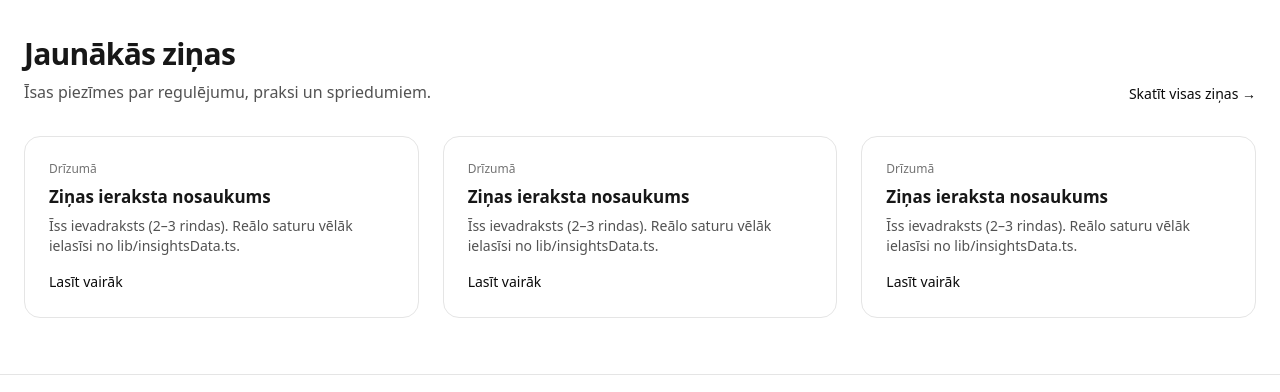
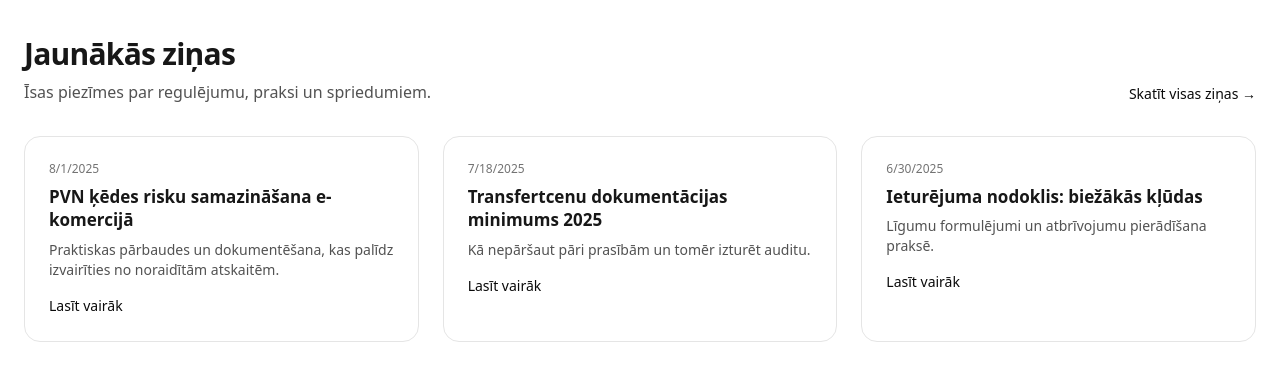
Before and after one commit to kartupelisss/majaslapa-frontend, a Next.js app: page / in a window 1280 px wide. Shown: the part 1660-2052 px from the top of the page. Built offline with nearby package versions, Linux system fonts and the light colour scheme.

Commit message:
feat: index – News sekcija no insightsData

```diff
--- a/pages/index.tsx
+++ b/pages/index.tsx
@@ -3,6 +3,7 @@ import Head from "next/head";
 import Link from "next/link";
 import { useMemo, useState } from "react";
 import { highlights } from "@/lib/highlights";
+import { insights } from "@/lib/insightsData"; // << pievienots importam tikai News sekcijai
 
 type Item = { slug: string; title: string };
 
@@ -28,7 +29,6 @@ const SERVICE_ITEMS: Item[] = [
 ];
 
 // ------------------ MARŠRUTU KARTE PAKALPOJUMIEM ------------------
-// (tikai šis ir JAUNS, lai visi "Uzzināt vairāk" linki vienmēr ved uz īsto lapu)
 const SERVICE_ROUTE_BY_SLUG: Record<string, string> = {
   "nodoklu-konsultacijas": "/services/nodoklu-konsultacijas",
   "riski-planosana": "/services/riski-planosana",
@@ -391,7 +391,7 @@ export default function Home() {
           </div>
         </section>
 
-        {/* Ziņas (placeholder) */}
+        {/* Ziņas — īstā sekcija no lib/insightsData */}
         <section className="border-t border-neutral-200">
           <div className="mx-auto max-w-7xl px-6 py-14">
             <div className="flex items-end justify-between flex-wrap gap-3">
@@ -408,22 +408,39 @@ export default function Home() {
               </Link>
             </div>
 
+            {(() => {
+              const items = [...insights]
+                .sort((a, b) => (a.date < b.date ? 1 : -1))
+                .slice(0, 3);
+
+              if (items.length === 0) return null;
+
+              return (
                 <div className="mt-8 grid grid-cols-1 md:grid-cols-3 gap-6">
-              {[1, 2, 3].map((i) => (
-                <article key={i} className="rounded-2xl border border-neutral-200 bg-white p-6">
-                  <div className="text-xs text-neutral-500">Drīzumā</div>
-                  <h3 className="mt-2 text-[17px] font-semibold leading-snug text-neutral-900">
-                    Ziņas ieraksta nosaukums
+                  {items.map((post) => (
+                    <article key={post.slug} className="rounded-2xl border border-neutral-200 bg-white p-6">
+                      <div className="text-xs text-neutral-500">
+                        {new Date(post.date).toLocaleDateString()}
+                      </div>
+                      <h3 className="mt-2 text-[17px] font-semibold leading-snug text-neutral-900 line-clamp-2">
+                        {post.title}
                       </h3>
-                  <p className="mt-2 text-sm text-neutral-600">
-                    Īss ievadraksts (2–3 rindas). Reālo saturu vēlāk ielasīsi no lib/insightsData.ts.
+                      {post.excerpt && (
+                        <p className="mt-2 text-sm text-neutral-600 line-clamp-3">
+                          {post.excerpt}
                         </p>
-                  <Link href="/insights" className="mt-4 inline-block text-sm underline underline-offset-4">
+                      )}
+                      <Link
+                        href={`/insights/${post.slug}`}
+                        className="mt-4 inline-block text-sm underline underline-offset-4"
+                      >
                         Lasīt vairāk
                       </Link>
                     </article>
                   ))}
                 </div>
+              );
+            })()}
           </div>
         </section>
 
@@ -445,8 +462,6 @@ export default function Home() {
             </div>
           </div>
         </section>
-
-
       </main>
     </>
   );
```
Lines whose indentation alone changed are shown as unchanged.
